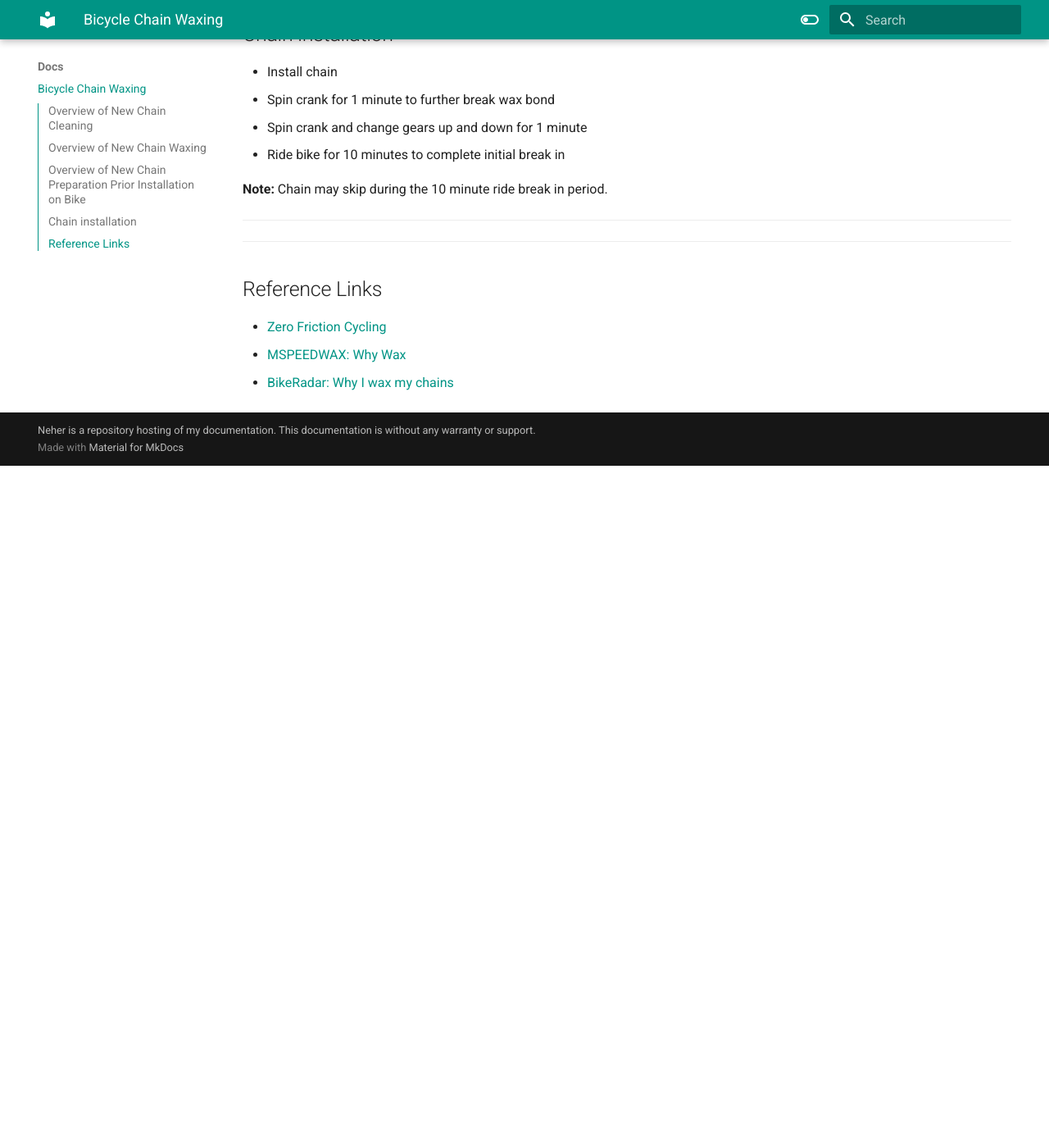
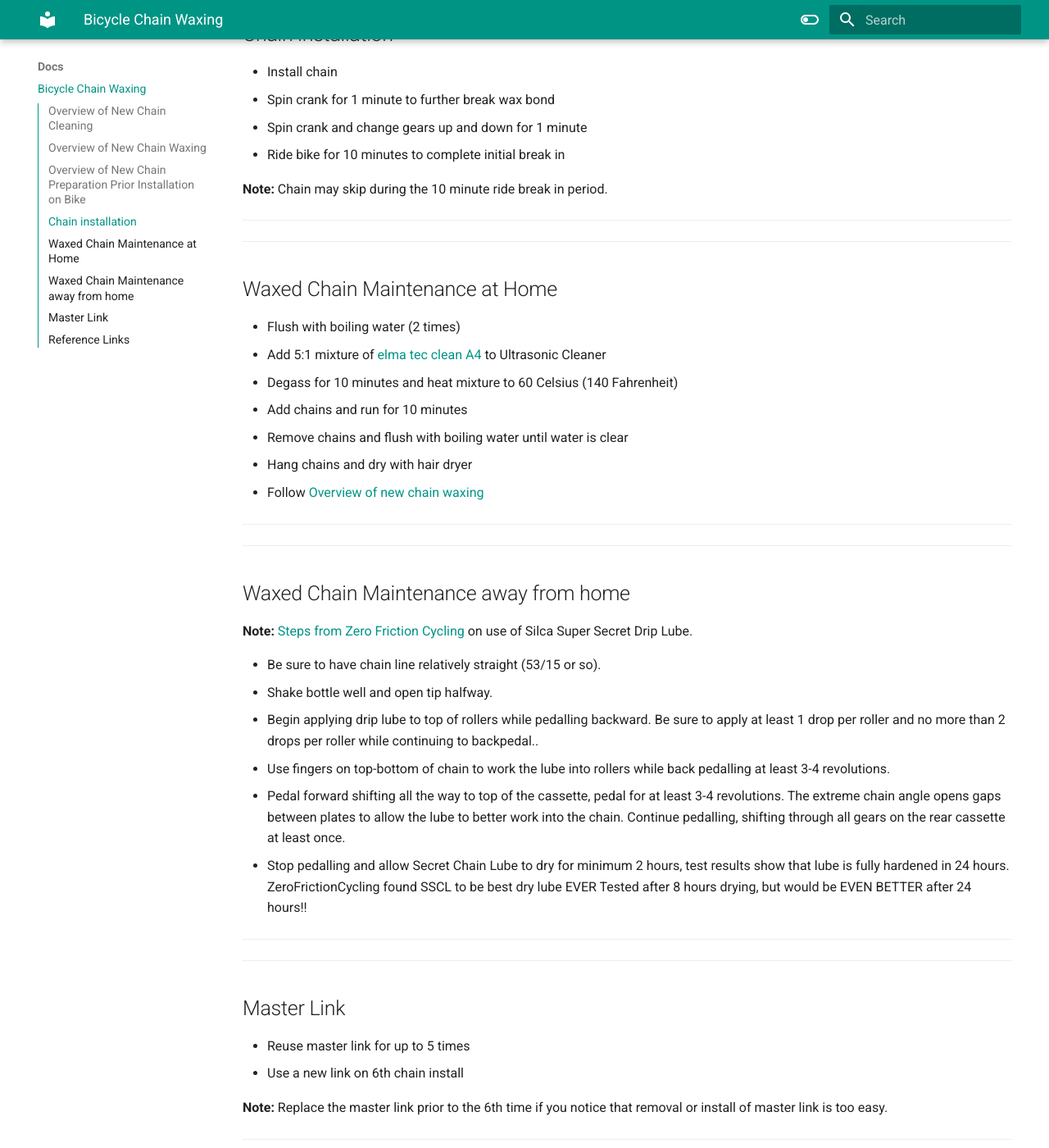
Before and after one commit to rneher-igel/Neher, an MkDocs documentation site: the page built from docs/Docs/Bicycle-Chain-Waxing.md, in a window 1280 px wide and 1400 px high, scrolled down 3276 px. Shown: the whole window at 82% size. Built offline with MkDocs 1.6.1 and Material for MkDocs 9.7.7, drawn with Linux system fonts in a browser that asks for light colours; before the commit the page ends 3844 px from its top, so only the background shows below that; some of the changed text lies outside the part shown.

Commit message:
Master link and away from home

```diff
--- a/docs/Docs/Bicycle-Chain-Waxing.md
+++ b/docs/Docs/Bicycle-Chain-Waxing.md
@@ -73,6 +73,46 @@ flowchart TD
 
 -----
 
+## Waxed Chain Maintenance at Home
+
+- Flush with boiling water (2 times)
+- Add 5:1 mixture of [elma tec clean A4](https://www.elma-ultrasonic.com/fileadmin/downloads/CleaningAgents/ProductInformation/EN/PI_elma%20tec%20clean%20A4_EN.pdf) to Ultrasonic Cleaner
+- Degass for 10 minutes and heat mixture to 60 Celsius (140 Fahrenheit)
+- Add chains and run for 10 minutes
+- Remove chains and flush with boiling water until water is clear
+- Hang chains and dry with hair dryer
+- Follow [Overview of new chain waxing](Bicycle-Chain-Waxing.md#overview-of-new-chain-waxing)
+
+-----
+
+-----
+
+## Waxed Chain Maintenance away from home
+
+**Note:** [Steps from Zero Friction Cycling](https://zerofrictioncycling.com.au/wp-content/uploads/2020/10/Lubricant-detail-review-Silca-super-secret-drip-v1.1.pdf) on use of Silca Super Secret Drip Lube.
+
+- Be sure to have chain line relatively straight (53/15 or so).
+- Shake bottle well and open tip halfway.
+- Begin applying drip lube to top of rollers while pedalling backward. Be sure to apply at least 1 drop per roller and no more than 2 drops per roller while continuing to backpedal..
+- Use fingers on top-bottom of chain to work the lube into rollers while back pedalling at least 3-4 revolutions.
+- Pedal forward shifting all the way to top of the cassette, pedal for at least 3-4 revolutions. The extreme chain angle opens gaps between plates to allow the lube to better work into the chain. Continue pedalling, shifting through all gears on the rear cassette at least once.
+- Stop pedalling and allow Secret Chain Lube to dry for minimum 2 hours, test results show that lube is fully hardened in 24 hours. ZeroFrictionCycling found SSCL to be best dry lube EVER Tested after 8 hours drying, but would be EVEN BETTER after 24 hours!!
+
+-----
+
+-----
+
+## Master Link
+
+- Reuse master link for up to 5 times
+- Use a new link on 6th chain install
+
+**Note:** Replace the master link prior to the 6th time if you notice that removal or install of master link is too easy.
+
+-----
+
+-----
+
 ## Reference Links
 
 - [Zero Friction Cycling](https://zerofrictioncycling.com.au/)
```
Also changed, not shown: other parts of docs/Docs/Bicycle-Chain-Waxing.md (+3 -3 lines).
